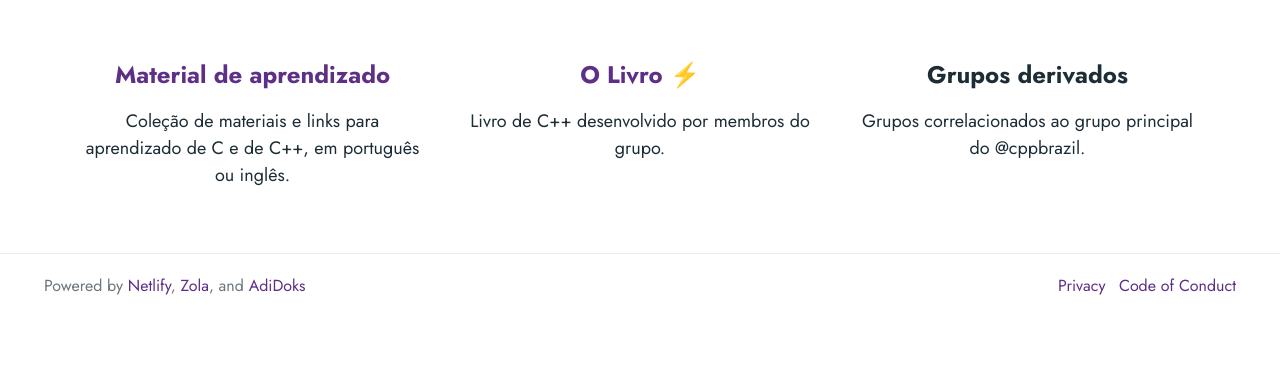
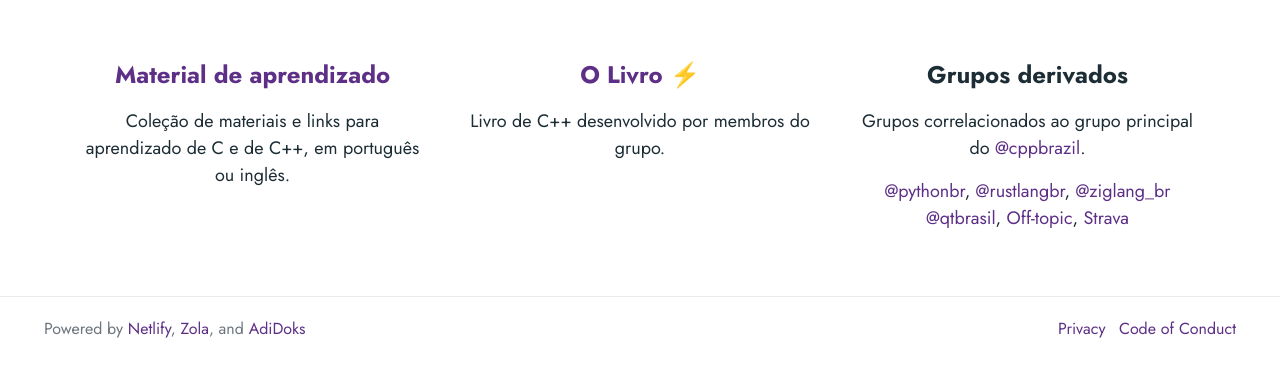
Before and after one commit to cppbrasil/website, a plain HTML site: page index.html in a window 1280 px wide. Shown: the part 254-630 px from the top of the page. Drawn offline with Linux system fonts and the light colour scheme.

Commit message:
Deploying to gh-pages from @ cppbrasil/website@a123d43d6bcba67a952aa1c25e6c195dbecf8f99 🚀

```diff
--- a/index.html
+++ b/index.html
@@ -203,7 +203,11 @@
         </div>
         <div class="col-lg-5">
           <h2 class="h4">Grupos derivados</h2>
-          <p>Grupos correlacionados ao grupo principal do @cppbrazil.</p>
+          <p>Grupos correlacionados ao grupo principal do <a href="https://telegram.me/cppbrazil">@cppbrazil</a>.</p>
+          <p>
+            <a href="https://telegram.me/pythonbr">@pythonbr</a>, <a href="https://telegram.me/rustlangbr">@rustlangbr</a>, <a href="https://telegram.me/ziglang_br">@ziglang_br</a>
+            <a href="https://telegram.me/qtbrasil">@qtbrasil</a>, <a href="https://t.me/joinchat/7l8oSiBmBrQ3YzA5">Off-topic</a>, <a href="https://www.strava.com/clubs/cppbrazil">Strava</a>
+          </p>
         </div>
 
     </div>
```
